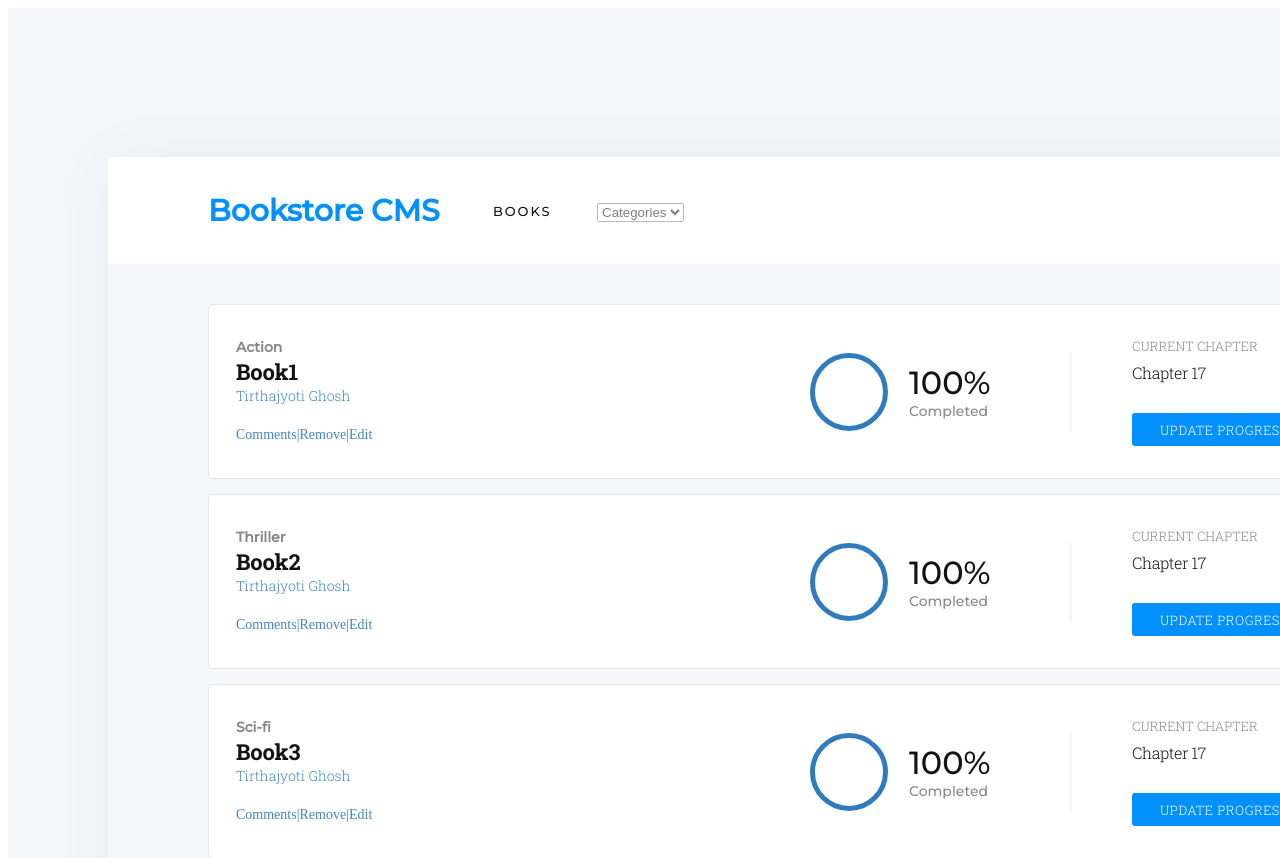
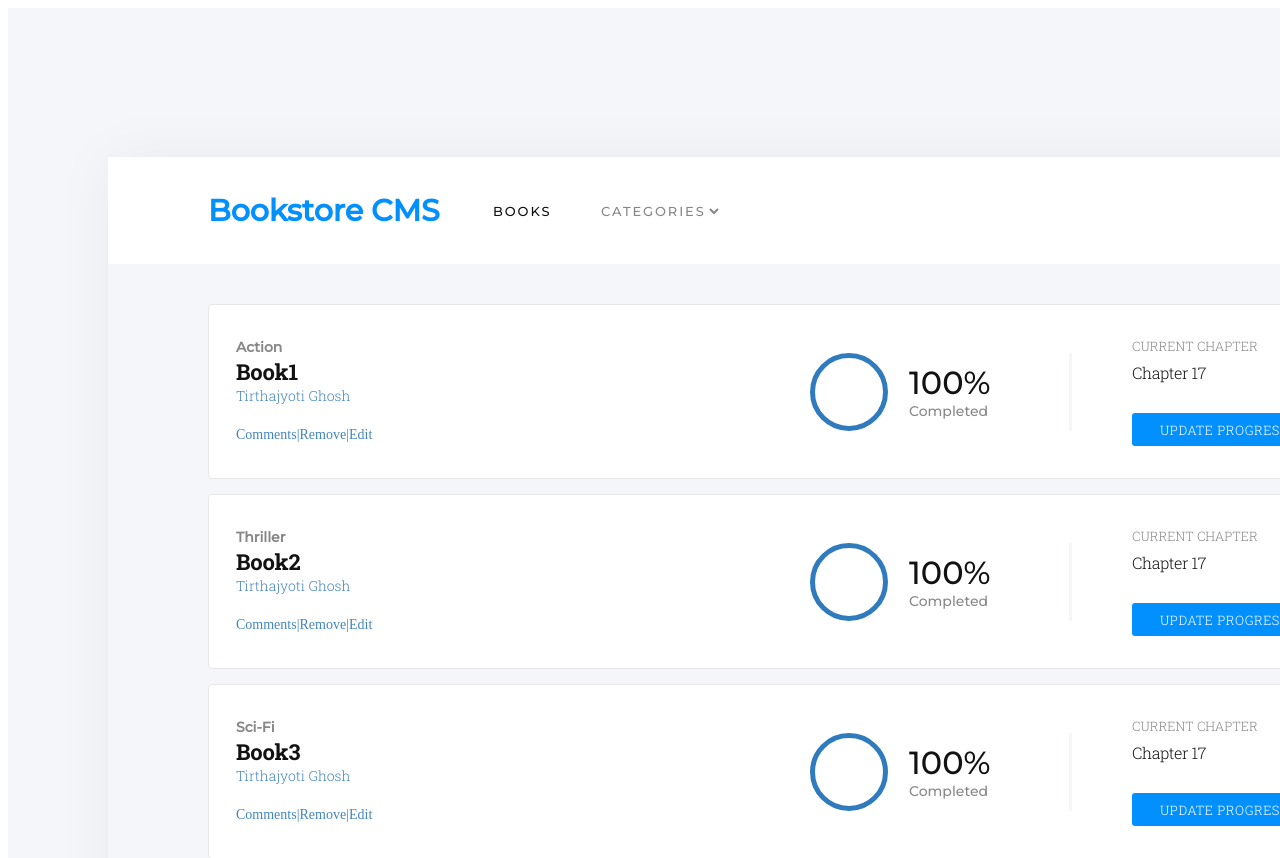
Before and after one commit to kubilaycaglayan/bookstore, a React (Create React App) app: page / in a window 1280 px wide. Shown: the top 858 px of the page. Built offline with nearby package versions, Linux system fonts and the light colour scheme.

Commit message:
Add style categories

```diff
--- a/src/constants.js
+++ b/src/constants.js
@@ -1,4 +1,4 @@
-export const categories = ['Action', 'Biography', 'History', 'Horror', 'Kids', 'Learning', 'Sci-Fi'];
+export const categories = ['Action', 'Biography', 'History', 'Horror', 'Kids', 'Learning', 'Sci-Fi', 'Thriller'];
 export const CREATE_BOOK = 'CREATE_BOOK';
 export const REMOVE_BOOK = 'REMOVE_BOOK';
 export const CHANGE_FILTER = 'CHANGE_FILTER';
--- a/src/index.js
+++ b/src/index.js
@@ -23,7 +23,7 @@ const initialState = {
     {
       id: Math.floor(Math.random() * 100),
       title: 'Book3',
-      category: 'Sci-fi',
+      category: 'Sci-Fi',
     },
   ],
   filter: 'Categories',
--- a/src/styles/style.sass
+++ b/src/styles/style.sass
@@ -65,11 +65,15 @@ body
           +Text-Style-5()
           padding-left: 45px
         .CATEGORIES
-          padding-left: 45px
-          width: 105px
-          height: 16px
-          opacity: 0.5
-          +Text-Style-5()
+          select
+            padding-left: 45px
+            text-transform: uppercase
+            height: 16px
+            opacity: 0.5
+            +Text-Style-5()
+            background-color: inherit
+            border: none
+            outline: none
         .Oval
           width: 45px
           height: 45px
```
